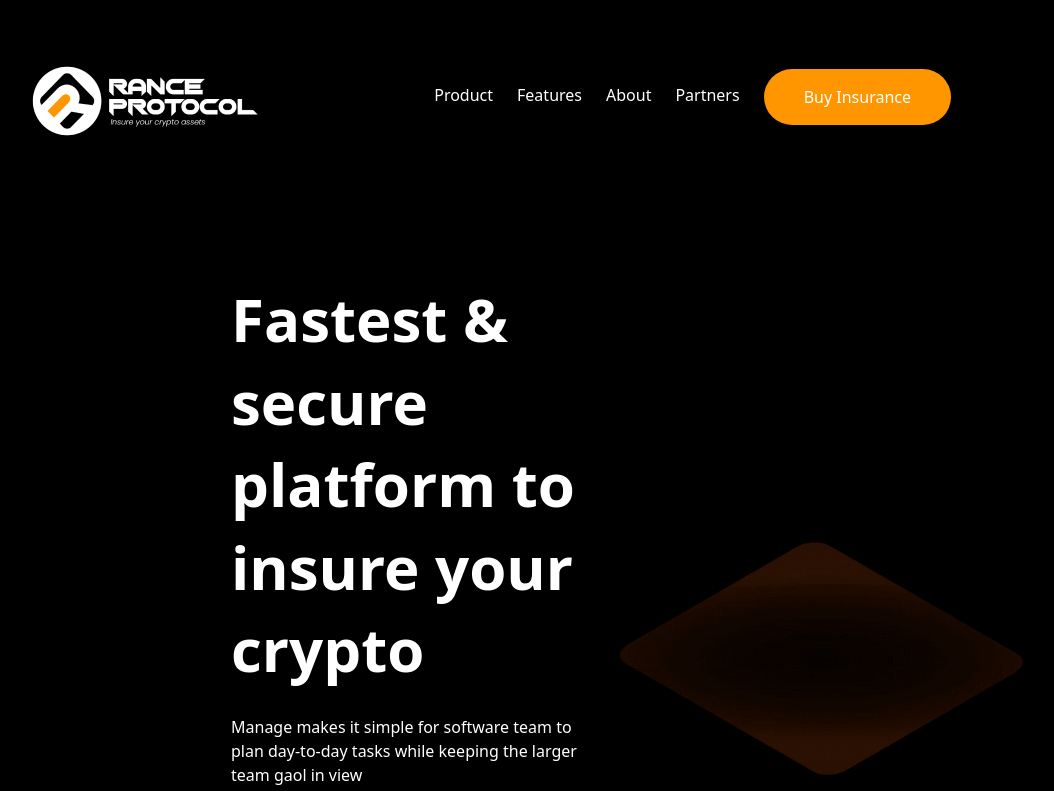
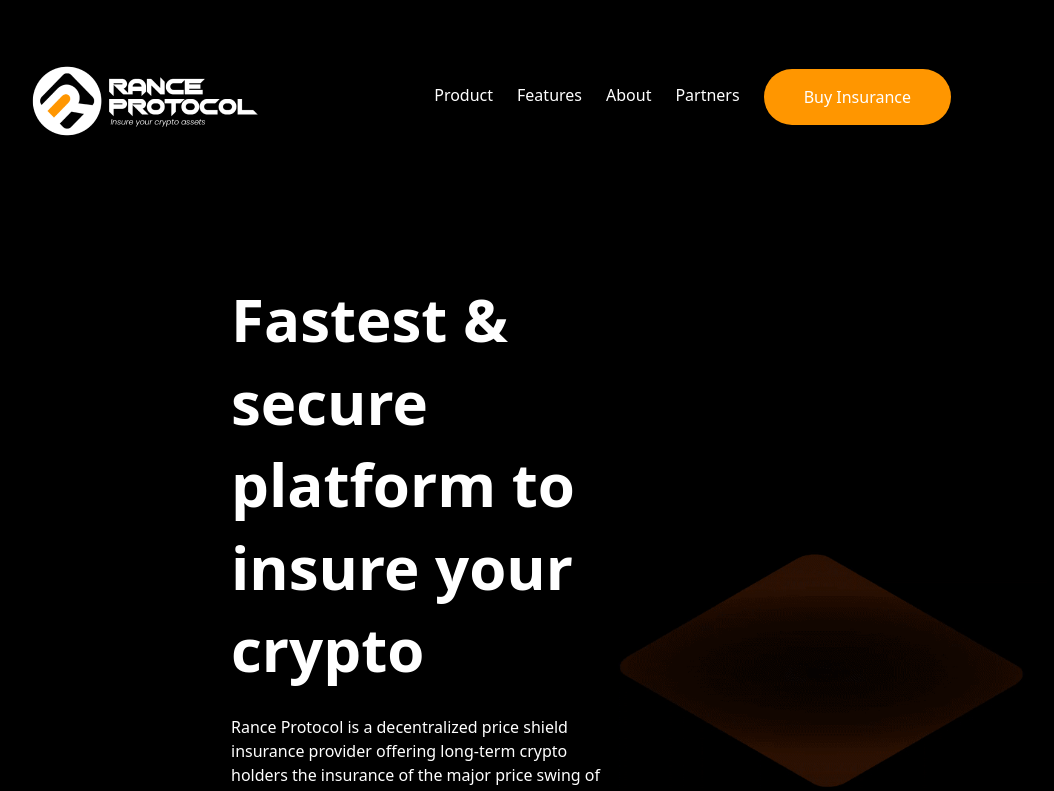
Before and after one commit to RanceProtocol/Rance, a React (Create React App) app: page / in a window 1280 px wide. Shown: the top 791 px of the page, without its empty margins (1-1055 px from the left). Built offline with nearby package versions, Linux system fonts and the light colour scheme.

Commit message:
change hero text

```diff
--- a/src/pages/LandingPage/components/Hero.jsx
+++ b/src/pages/LandingPage/components/Hero.jsx
@@ -15,8 +15,7 @@
         </h1>
 
         <p className="max-w-lg text-center text-white space-y-1 py-1 md:text-left">
-          Manage makes it simple for software team to plan day-to-day tasks
-          while keeping the larger team gaol in view
+        Rance Protocol is a decentralized price shield insurance provider offering long-term crypto holders the insurance of the major price swing of their holdings.
         </p>
 
         <div className="flex flex-col justify-center space-x-5 md:justify-start md:flex-row">
```
